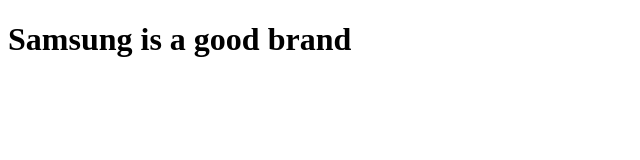
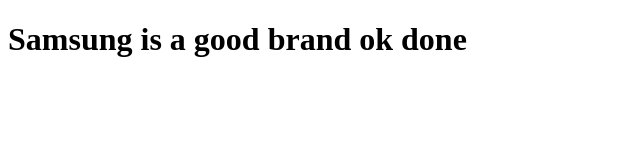
Before and after one commit to mhassan1028/project_one, a plain HTML site: page index.html in a window 1280 px wide. Shown: the whole page, without its empty margins (0-640 px from the left). Drawn offline with Linux system fonts and the light colour scheme.

Commit message:
first commit

```diff
--- a/index.html
+++ b/index.html
@@ -6,6 +6,6 @@
     <title>Document</title>
 </head>
 <body>
-    <h1>Samsung is a good brand</h1>
+    <h1>Samsung is a good brand ok done</h1>
 </body>
 </html>
```
